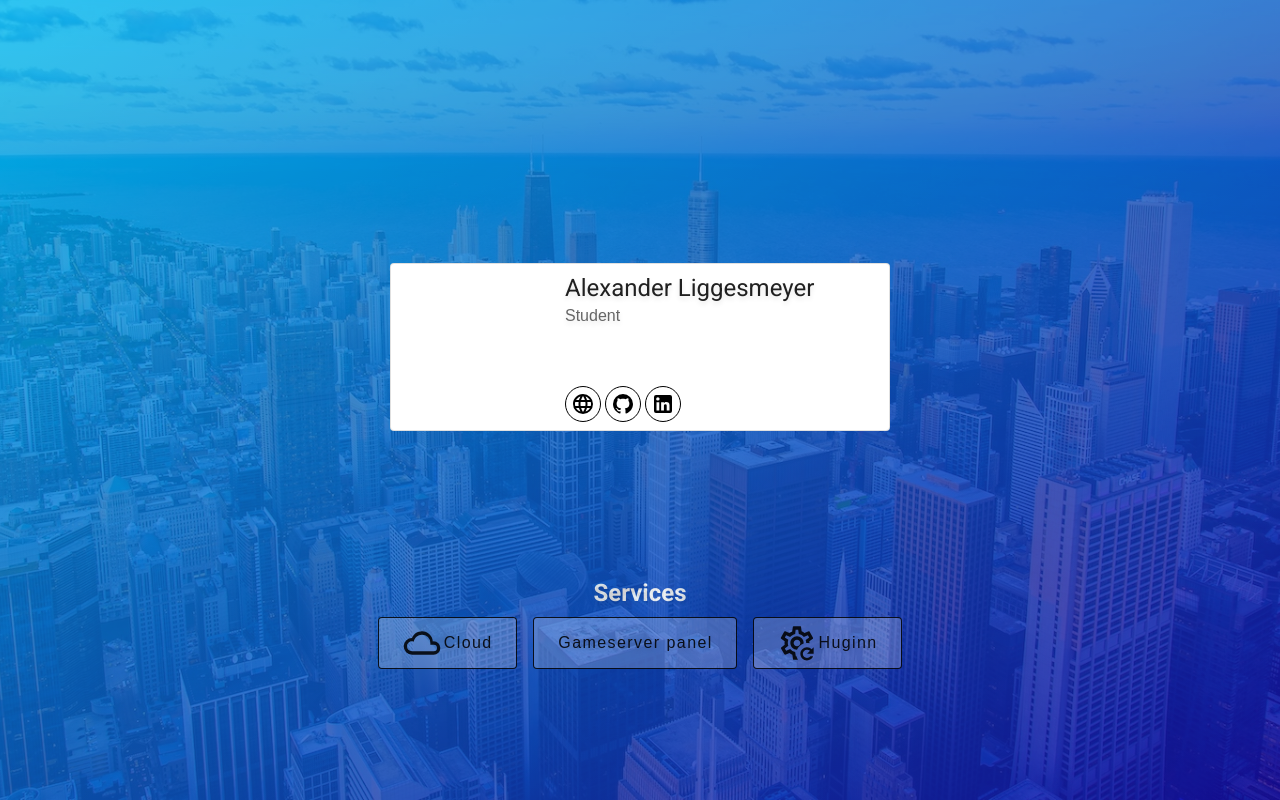
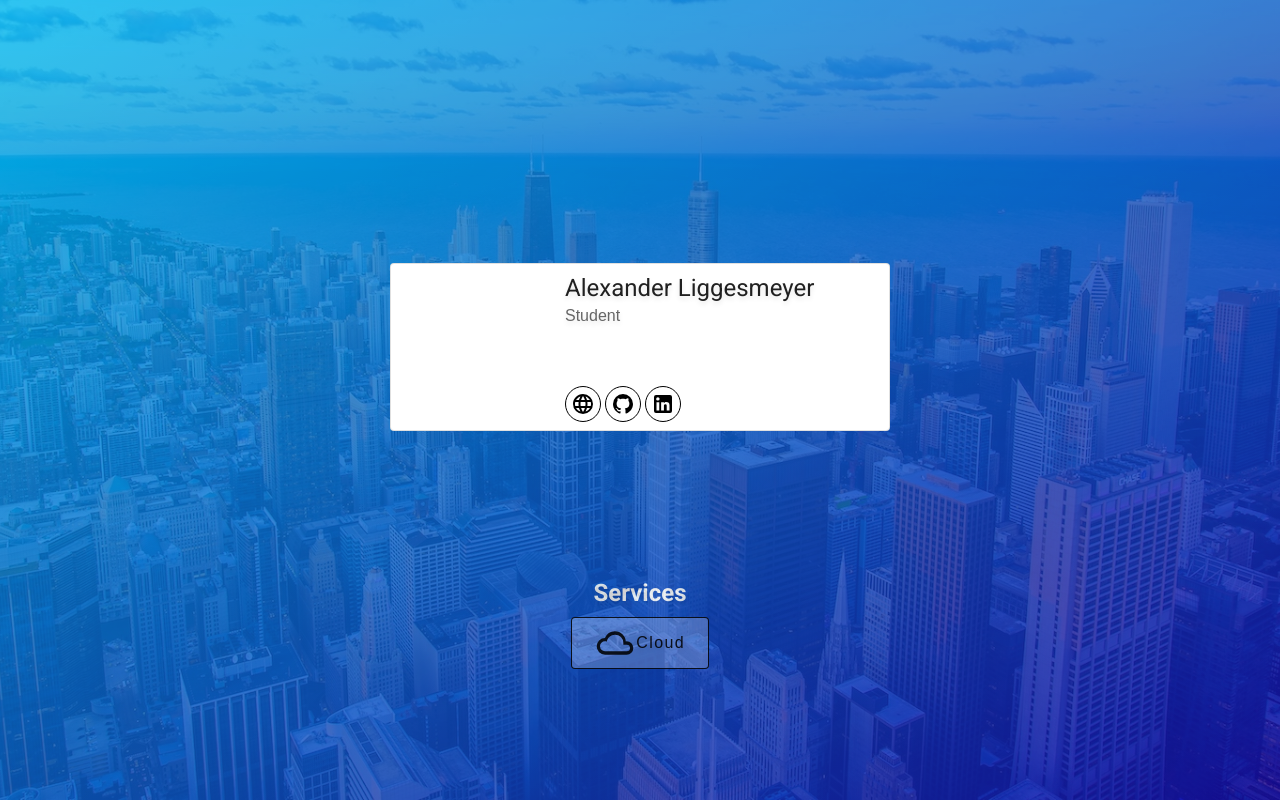
Before and after one commit to alex9849/liggesmeyer.net, a Vue app: page / in a window 1280 px wide. Built offline with nearby package versions, Linux system fonts and the light colour scheme.

Commit message:
fixed port

```diff
--- a/src/router/index.js
+++ b/src/router/index.js
@@ -12,11 +12,6 @@
       name: 'Home',
       component: () => import('@/views/Home')
     }]
-  },
-  {
-    path: '/about',
-    name: 'About',
-    component: () => import('../views/About.vue')
   }
 ]
 
--- a/src/views/About.vue
+++ /dev/null
@@ -1,5 +0,0 @@
-<template>
-  <div class="about">
-    <h1>This is an about page</h1>
-  </div>
-</template>
--- a/src/views/Home.vue
+++ b/src/views/Home.vue
@@ -83,14 +83,6 @@
           icon: mdiWeatherCloudy,
           href: 'https://cloud.liggesmeyer.net',
           text: 'Cloud'
-        }, {
-          icon: mdiGoogleController,
-          href: 'https://gaming.liggesmeyer.net/',
-          text: 'Gameserver panel'
-        }, {
-          icon: mdiCogRefreshOutline,
-          href: 'https://automate.liggesmeyer.net/',
-          text: 'Huginn'
         }
       ]
     }
```
